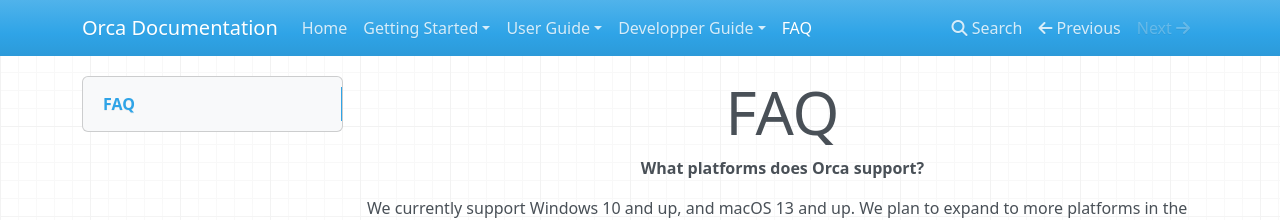
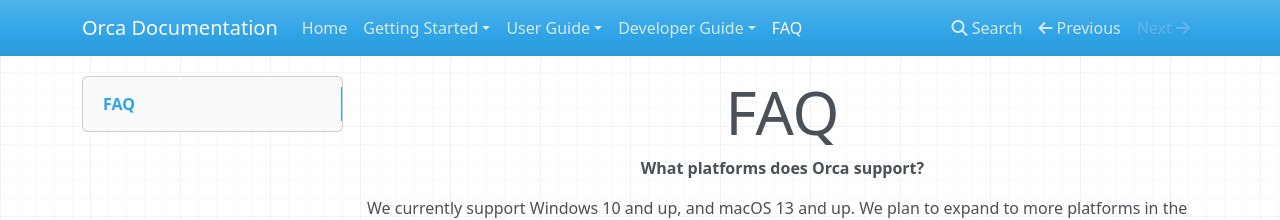
Before and after one commit to ilidemi/orca-doc, an MkDocs documentation site: the page built from docs/faq.md, in a window 1280 px wide. Shown: the top 220 px of the page. Built offline with MkDocs 1.6.1, drawn with Linux system fonts in a browser that asks for light colours; nearby versions of some CDN libraries.

Commit message:
Fix a typo
A small typo

```diff
--- a/mkdocs.yml
+++ b/mkdocs.yml
@@ -15,6 +15,6 @@ nav:
     - Quick Start: 'QuickStart.md'
   - User Guide:
     - API Spec: 'api.md'
-  - Developper Guide:
+  - Developer Guide:
     - Building: 'building.md'
   - FAQ: 'faq.md'
```
